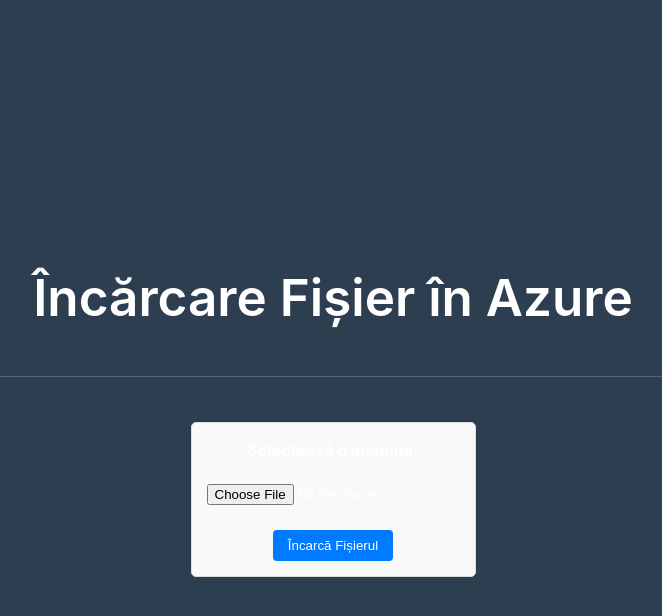
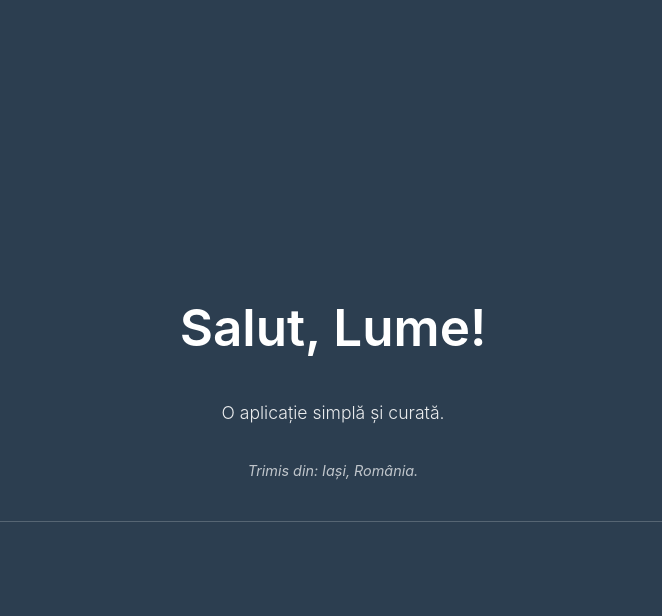
Before and after one commit to DancaGabriel/Cloud, a Flask app: page / in a window 1280 px wide. Shown: the top 616 px of the page, without its empty margins (307-969 px from the left). Run offline with Flask 2, Linux system fonts and the light colour scheme.

Commit message:
Nu merge

```diff
--- a/app.py
+++ b/app.py
@@ -1,54 +1,7 @@
-from flask import Flask, render_template, request
-import os
-import uuid
-from azure.storage.blob import BlobServiceClient
-from azure.core.exceptions import AzureError
-import logging
-
-logging.basicConfig(level=logging.INFO)
-logger = logging.getLogger(__name__)
+from flask import Flask, render_template
 
 app = Flask(__name__)
 
-CONNECTION_STRING = os.environ.get('AZURE_STORAGE_CONNECTION_STRING')
-TARGET_CONTAINER_NAME = "uploads"
-
-@app.route('/', methods=['GET', 'POST'])
+@app.route('/')
 def home():
-    upload_message = None
-
-    if request.method == 'POST':
-        if not CONNECTION_STRING:
-            logger.error("Variabila de mediu AZURE_STORAGE_CONNECTION_STRING nu este setată.")
-            return render_template('index.html')
-
-        if 'file_to_upload' not in request.files:
-            logger.warning("Request POST primit fără 'file_to_upload'.")
-            return render_template('index.html')
-
-        file = request.files['file_to_upload']
-
-        if file.filename == '':
-            logger.warning("Request POST primit cu 'file_to_upload', dar fără nume de fișier (probabil nu s-a selectat).")
-            return render_template('index.html')
-
-        if file:
-            try:
-                blob_name = str(uuid.uuid4()) + "_" + file.filename
-                logger.info(f"Încercare upload: {blob_name} în {TARGET_CONTAINER_NAME}")
-
-                blob_service_client = BlobServiceClient.from_connection_string(CONNECTION_STRING)
-                blob_client = blob_service_client.get_blob_client(container=TARGET_CONTAINER_NAME, blob=blob_name)
-
-                blob_client.upload_blob(file.read(), blob_type="BlockBlob")
-
-                logger.info(f"SUCCES Upload: {blob_name}")
-
-            except AzureError as e:
-                logger.error(f"EROARE Azure la upload: {e}")
-            except Exception as e:
-                logger.error(f"EROARE Generală la upload: {e}")
-
-            return render_template('index.html')
-
-    return render_template('index.html')
+  return render_template('index.html')
--- a/static/style.css
+++ b/static/style.css
@@ -109,46 +109,3 @@
         font-size: 1.3rem;
     }
 }
-
-.flash-message {
-    padding: 10px;
-    margin-bottom: 15px;
-    border-radius: 4px;
-}
-.flash-success {
-    background-color: #d4edda;
-    color: #155724;
-    border: 1px solid #c3e6cb;
-}
-.flash-error {
-    background-color: #f8d7da;
-    color: #721c24;
-    border: 1px solid #f5c6cb;
-}
-.upload-form {
-    margin-top: 20px;
-    padding: 15px;
-    border: 1px solid #ddd;
-    border-radius: 5px;
-    background-color: #f9f9f9;
-}
-.upload-form label {
-    display: block;
-    margin-bottom: 5px;
-    font-weight: bold;
-}
-.upload-form input[type="file"] {
-    display: block;
-    margin-bottom: 10px;
-}
- .upload-form button {
-    padding: 8px 15px;
-    background-color: #007bff;
-    color: white;
-    border: none;
-    border-radius: 4px;
-    cursor: pointer;
-}
-.upload-form button:hover {
-    background-color: #0056b3;
-}
--- a/templates/index.html
+++ b/templates/index.html
@@ -3,28 +3,15 @@
 <head>
     <meta charset="UTF-8">
     <meta name="viewport" content="width=device-width, initial-scale=1.0">
-    <title>Upload Simplu în Azure</title>
     <link rel="stylesheet" href="{{ url_for('static', filename='style.css') }}">
-
 </head>
 <body>
     <div class="container">
-        <h1 class="main-title">Încărcare Fișier în Azure</h1>
-
-        {% with messages = get_flashed_messages(with_categories=true) %}
-            {% if messages %}
-                {% for category, message in messages %}
-                    <div class="flash-message flash-{{ category }}">{{ message }}</div>
-                {% endfor %}
-            {% endif %}
-        {% endwith %}
+        <h1 class="main-title">Salut, Lume!</h1>
+        <p class="subtitle">O aplicație simplă și curată.</p>
+        <p class="location">Trimis din: Iași, România.</p>
 
         <hr class="separator">
-
-        <form method="POST" enctype="multipart/form-data" action="{{ url_for('home') }}" class="upload-form">
-             <label for="file_input">Selectează o imagine:</label>
-             <input type="file" name="file_to_upload" id="file_input" accept="image/*" required> <button type="submit">Încarcă Fișierul</button>
-        </form>
 
     </div>
 </body>
```
